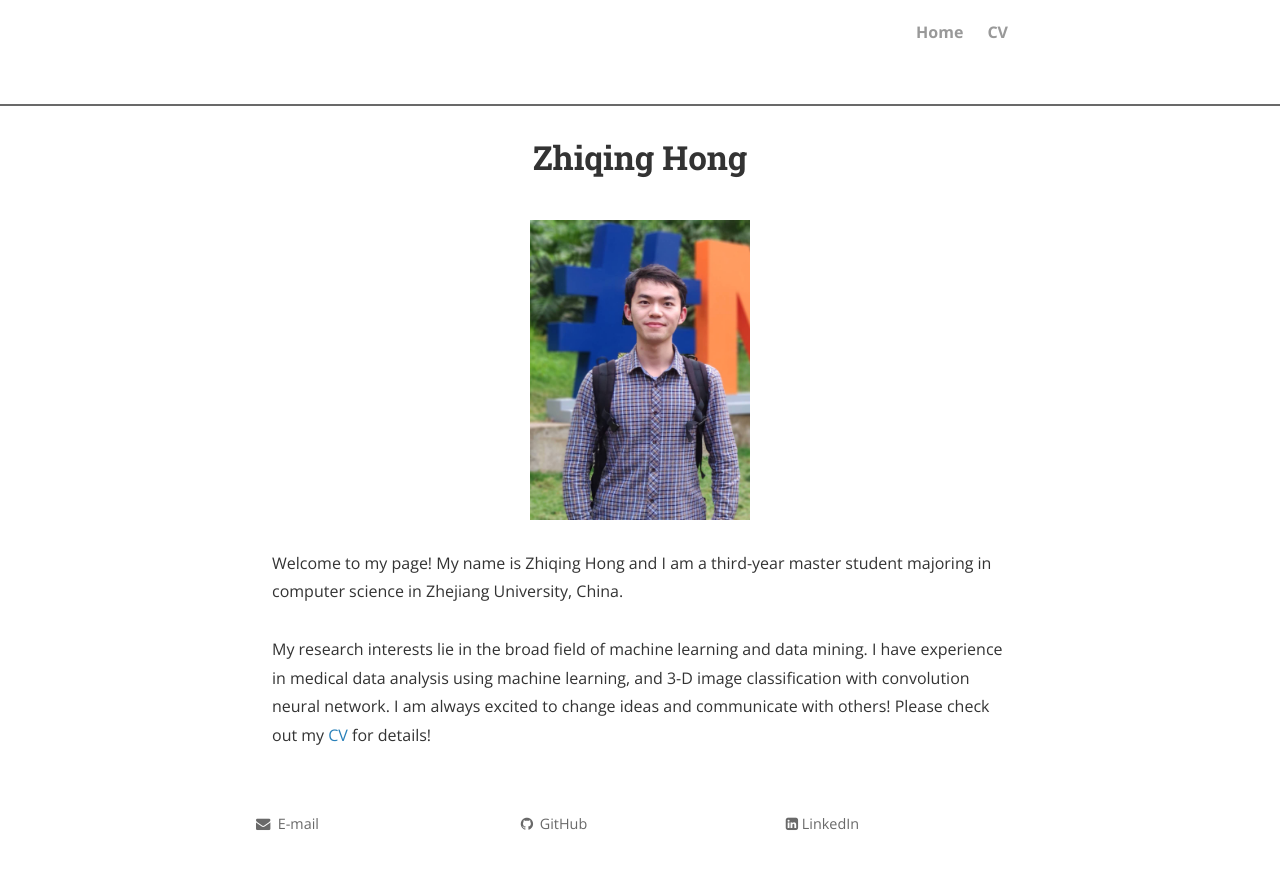
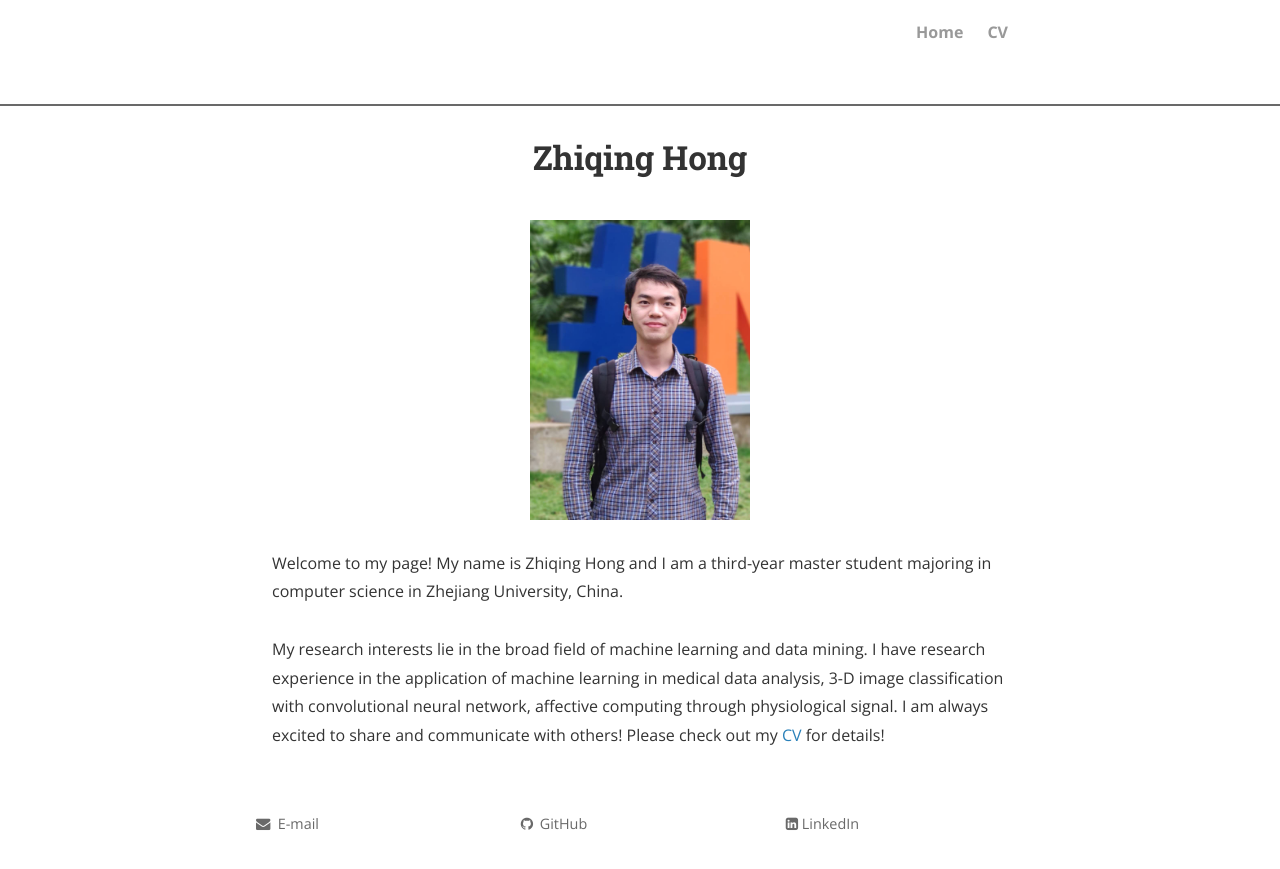
Before and after one commit to KilluaKukuroo/killuakukuroo.github.io, a Jekyll site: the page built from index.html, in a window 1280 px wide. Shown: the top 869 px of the page. Built offline with Jekyll 4.4.1, drawn with Linux system fonts in a browser that asks for light colours; nearby versions of some CDN libraries; the list of posts is cut into pages by our own code; comment, search, counter and statistics services are not loaded; a style sheet for code colours, icons or effects is not loaded.

Commit message:
change index and header

```diff
--- a/_includes/header.html
+++ b/_includes/header.html
@@ -6,10 +6,7 @@
     <nav role="navigation">
       <ul id="js-navigation-menu" class="navigation-menu show">
       <li class="nav-link"><a href="{{ site.baseurl }}/" class="logo"><strong>Home</strong></a>
-      <!--<li class="nav-link"><a href="https://killuakukuroo.github.io/research"><strong>Research</strong></a> -->
       <li class="nav-link"><a href="https://killuakukuroo.github.io/research/CV.pdf"><strong>CV</strong></a>
-
-      <!--<li class="nav-link"><a href="https://killuakukuroo.github.io/tutorials"><strong>Tutorials</strong></a> -->
       </ul>
     </nav>
   </div>
--- a/index.html
+++ b/index.html
@@ -18,8 +18,9 @@ title: Zhiqing Hong
 Welcome to my page! My name is Zhiqing Hong and I am a third-year master student majoring in computer science in Zhejiang University, China.
 <br><br>
 My research interests lie in the broad field of machine learning and data mining.
-I have experience in medical data analysis using machine learning, and 3-D image classification with convolution neural network. I am always excited to change ideas
-and communicate with others!
+I have research experience in the application of machine learning in medical data analysis, 3-D image classification with convolutional neural network, affective
+computing through physiological signal.
+I am always excited to share and communicate with others!
 Please check out my <a href="https://killuakukuroo.github.io/research/CV.pdf">CV</a>  for details!
 <br><br>
 </div>
```
